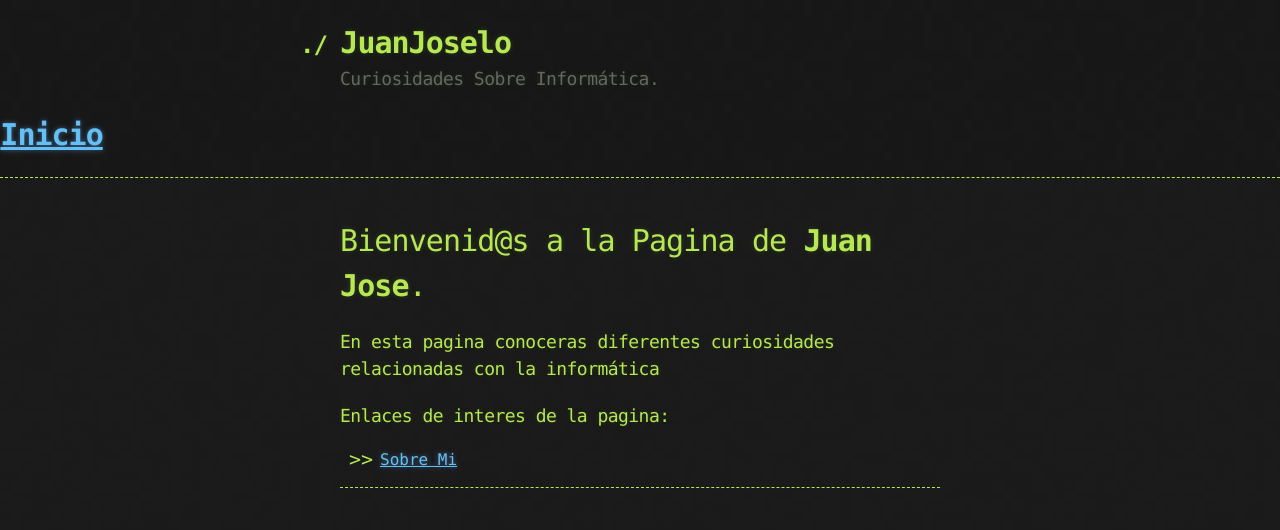
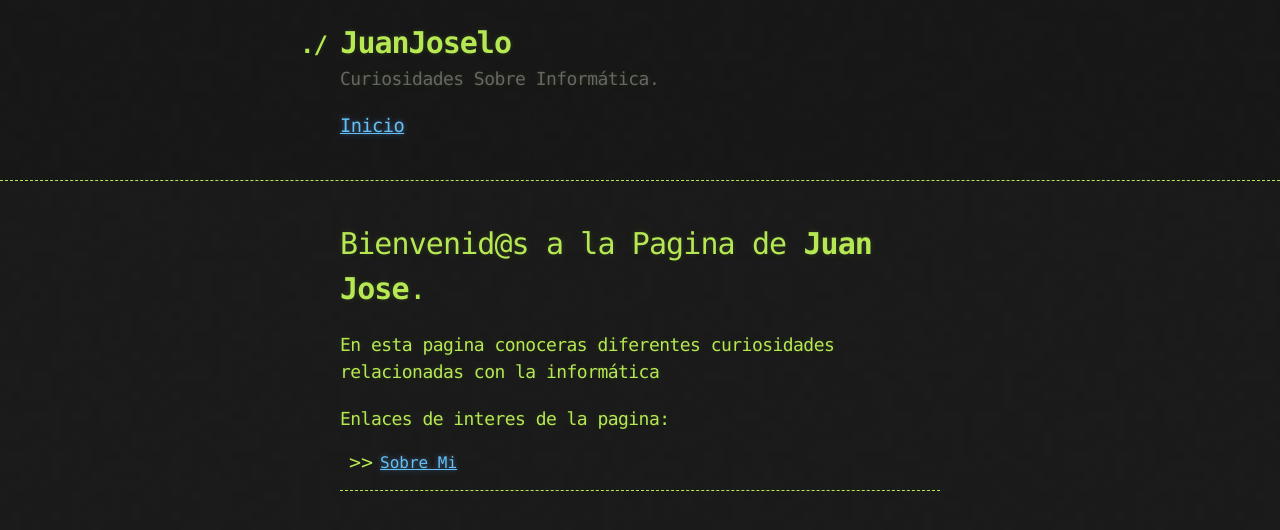
Before and after one commit to juanjoselopezroldan/juanjoselopezroldan.github.io, a Jekyll site: the page built from index.md, in a window 1280 px wide. Shown: the top 530 px of the page. Built offline with Jekyll 4.4.1, drawn with Linux system fonts in a browser that asks for light colours; our own code applies the rules of GitHub Pages for plain Markdown files.

```diff
--- a/_layouts/default.html
+++ b/_layouts/default.html
@@ -14,8 +14,8 @@
       <div class="container">
         <h1>{{ site.title | default: site.github.repository_name }}</h1>
         <h2>{{ site.description | default: site.github.project_tagline }}</h2>
+        <h3><a href= "https://juanjoselopezroldan.github.io/juanjoselo.github.io">Inicio</a></h3>
       </div>
-      <h1><a href= "https://juanjoselopezroldan.github.io/juanjoselo.github.io">Inicio</a></h1>
     </header>
 
     <div class="container">
```
